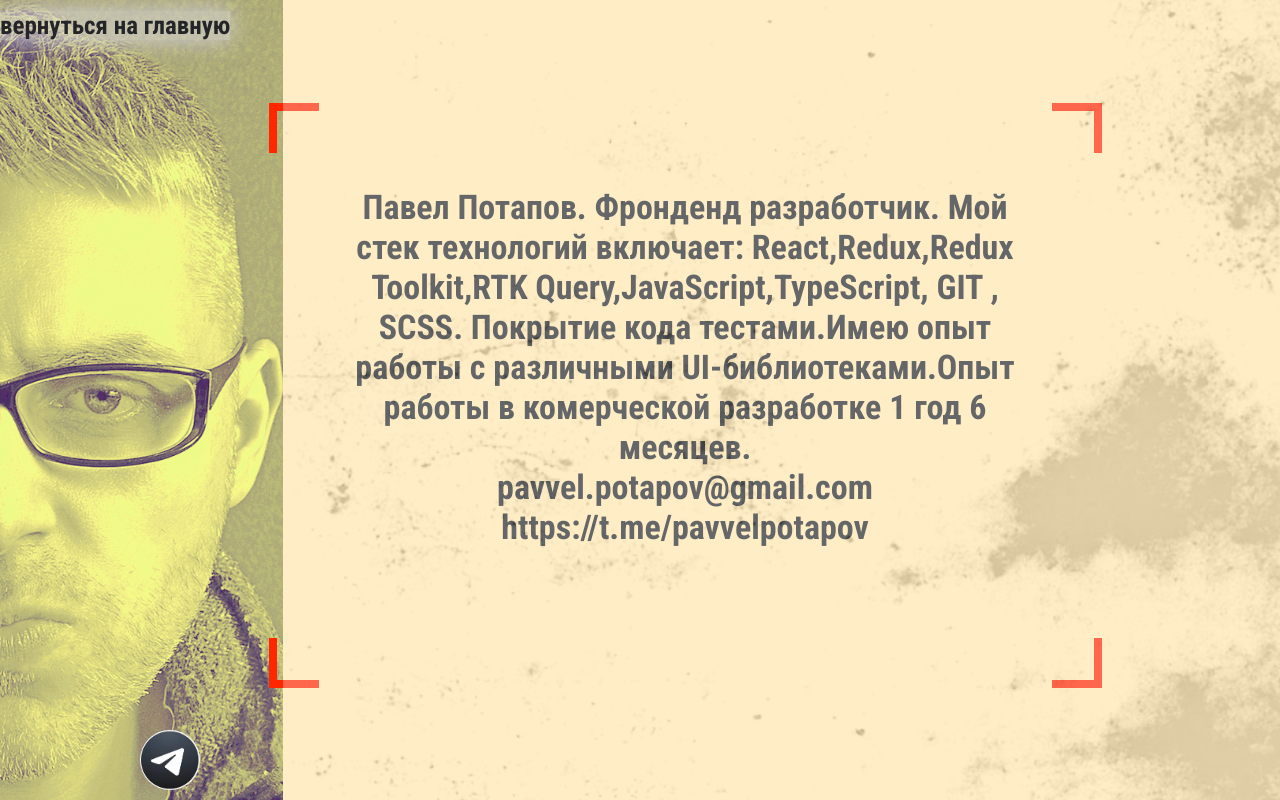
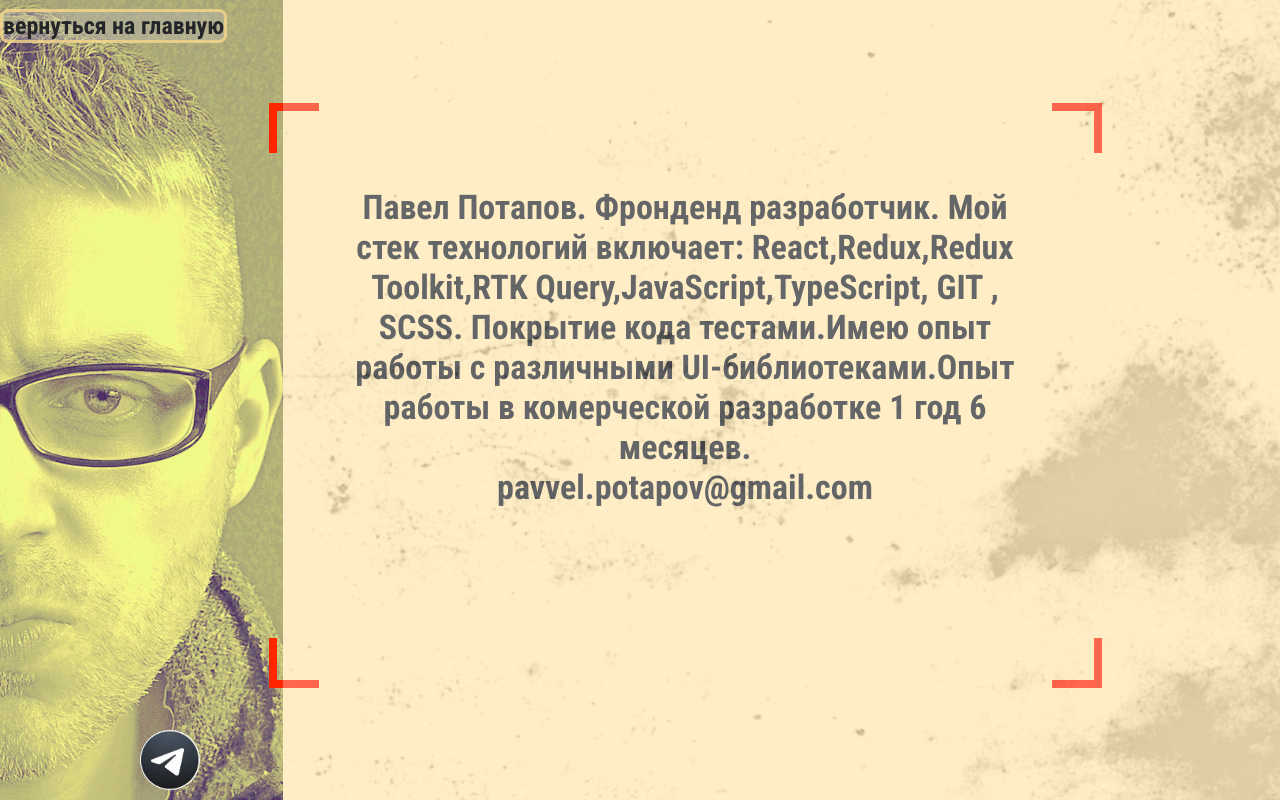
Before and after one commit to pavelminsk1979/portfolioNew, a React (Vite) app: page /info in a window 1280 px wide. Built offline with nearby package versions, Linux system fonts and the light colour scheme.

Commit message:
refactor scc.......

```diff
--- a/src/components/shortInfo/ShortInfo.module.scss
+++ b/src/components/shortInfo/ShortInfo.module.scss
@@ -22,12 +22,18 @@
 }
 
 .textReturnMain {
+  cursor: pointer;
+
+  width: 335px;
+  height: 50px;
+
   font-family: var(--font-family-primary);
-  font-size: var(--font-size-xxl);
+  font-size: var(--font-size-xll);
   font-weight: var(--font-weight-bold);
 
-  background-color: rgb(224 222 230 / 47%);
-  box-shadow: 0 0 25px var(--color-white-700);
+  background-color: rgb(186 184 190 / 35%);
+  border: 3px solid rgb(251 220 135 / 73%);
+  border-radius: 8px;
 }
 
 .blockContent {
@@ -160,7 +166,7 @@
   }
 
   .blockContent {
-    padding: 0;
+    padding: 10px;
   }
 
   .frame {
@@ -174,8 +180,8 @@
   }
 
   .upLt {
-    width: 30px;
-    height: 30px;
+    width: 40px;
+    height: 40px;
 
     border-top: 6px solid var(--color-danger-900);
     border-right-width: 0;
@@ -184,8 +190,8 @@
   }
 
   .upRt {
-    width: 30px;
-    height: 30px;
+    width: 40px;
+    height: 40px;
 
     border-top: 6px solid var(--color-danger-900);
     border-right: 6px solid var(--color-danger-900);
@@ -194,8 +200,8 @@
   }
 
   .lowLt {
-    width: 30px;
-    height: 30px;
+    width: 40px;
+    height: 40px;
 
     border-top-width: 0;
     border-right-width: 0;
@@ -204,8 +210,8 @@
   }
 
   .lowRt {
-    width: 30px;
-    height: 30px;
+    width: 40px;
+    height: 40px;
 
     border-top-width: 0;
     border-right: 6px solid var(--color-danger-900);
@@ -218,4 +224,14 @@
   .contentText {
     font-size: var(--font-size-l);
   }
+
+  .textReturnMain {
+    width: 300px;
+    height: 40px;
+    margin-left: 10px;
+    font-size: var(--font-size-xl);
+
+    border: 2px solid rgb(251 220 135 / 73%);
+    border-radius: 5px;
+  }
 }
--- a/src/components/shortInfo/ShortInfo.tsx
+++ b/src/components/shortInfo/ShortInfo.tsx
@@ -39,8 +39,8 @@
                 Toolkit,RTK Query,JavaScript,TypeScript, GIT , SCSS. Покрытие кода тестами.Имею опыт
                 работы с различными UI-библиотеками.Опыт работы в комерческой разработке 1 год 6
                 месяцев. <br /> pavvel.potapov@gmail.com
-                <br />
-                https://t.me/pavvelpotapov
+                {/*   <br />
+                https://t.me/pavvelpotapov*/}
               </p>
             </div>
           </div>
--- a/src/styles/_typography.scss
+++ b/src/styles/_typography.scss
@@ -13,6 +13,7 @@
   --font-size-m: 12px;
   --font-size-l: 16px;
   --font-size-xl: 20px;
+  --font-size-xll: 24px;
   --font-size-xxl: 25px;
   --font-size-xxxl: 34px;
 
```
